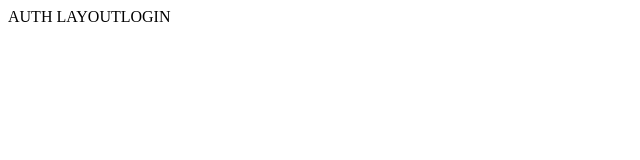
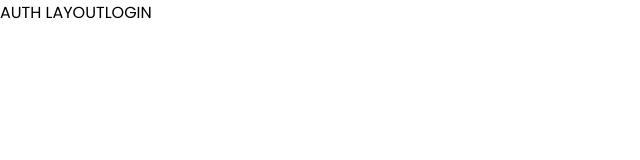
Before and after one commit to EusRique/authentication, a Vue app in the folder front/: page /login in a window 1280 px wide. Shown: the top 160 px of the page, without its empty margins (0-640 px from the left). Built offline with nearby package versions, Linux system fonts and the light colour scheme.

Commit message:
feat: config global css

```diff
--- a/front/public/index.html
+++ b/front/public/index.html
@@ -6,6 +6,9 @@
     <meta name="viewport" content="width=device-width,initial-scale=1.0">
     <link rel="icon" href="<%= BASE_URL %>favicon.ico">
     <title><%= htmlWebpackPlugin.options.title %></title>
+    <link rel="stylesheet" href="https://fonts.googleapis.com/css?family=Roboto:100,300,400,500,700,900">
+    <link rel="stylesheet" href="https://fonts.googleapis.com/css?family=Material+Icons">
+    <link href="https://fonts.googleapis.com/css2?family=Archivo:wght@400;700&family=Poppins&display=swap" rel="stylesheet">
   </head>
   <body>
     <noscript>
--- a/front/src/assets/css/global.css
+++ b/front/src/assets/css/global.css
@@ -1,8 +1,46 @@
 :root {
-  --color-background: #000
-  --color-primary-login: #f1cdd7
+  --color-background: #ffffff;
+  --color-primary-login: #ffffff;
+
+  font-size: 60%;
+}
+
+* {
+  margin: 0;
+  padding: 0;
+  box-sizing: border-box;
+}
+
+html,
+body,
+#root {
+  height: 100vh;
 }
 
 body {
-  background: var(--color-background);
+  background-color: var(--color-background);
 }
+
+#root {
+  display: flex;
+  align-items: center;
+  justify-content: center;
+}
+
+body,
+input,
+button,
+textarea {
+  font: 500 1.6rem Poppins;
+}
+
+.container {
+  width: 90vw;
+  max-width: 700px;
+}
+
+@media (min-width: 700px) {
+  :root {
+    font-size: 62.5%;
+  }
+}
```
